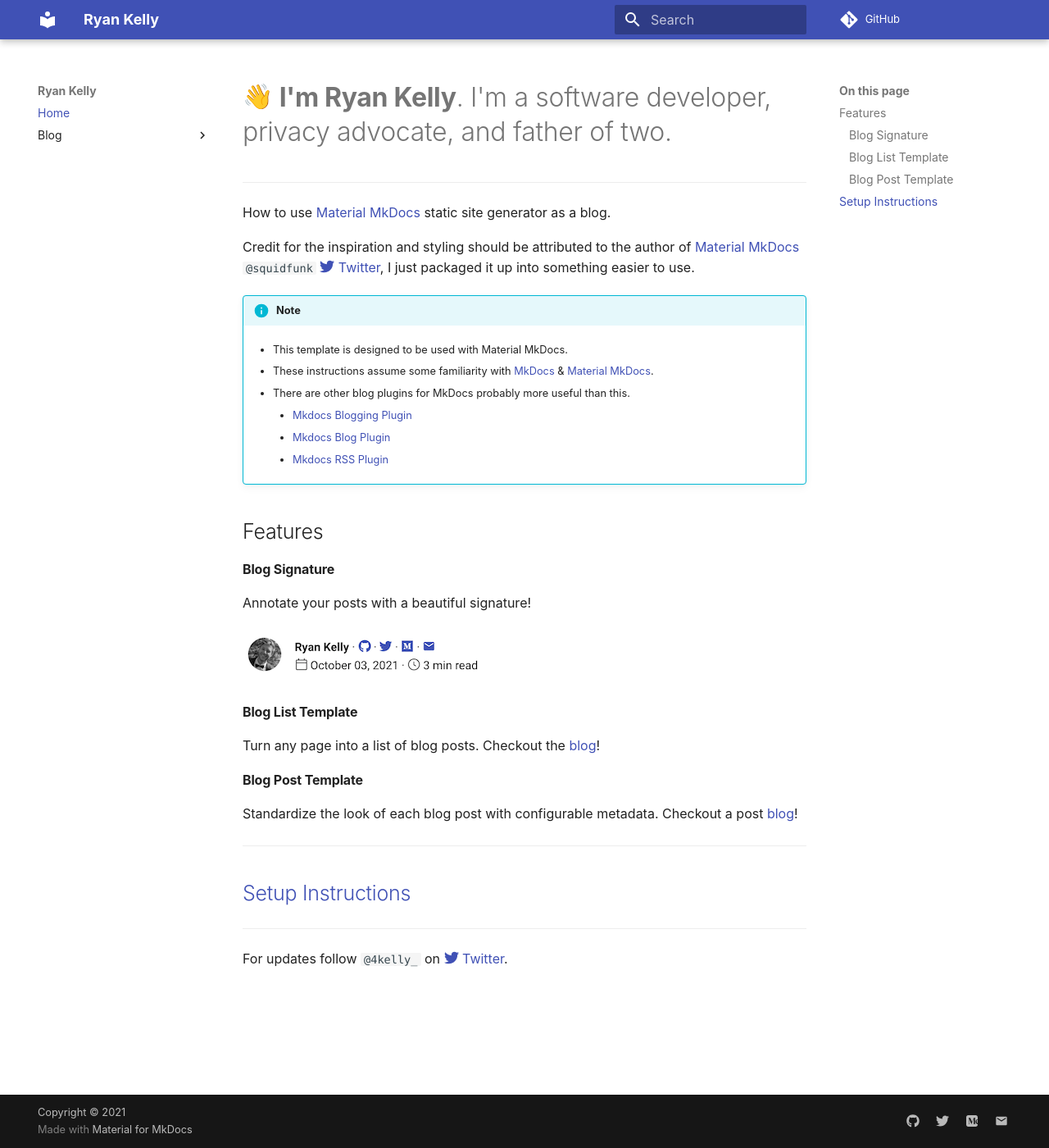
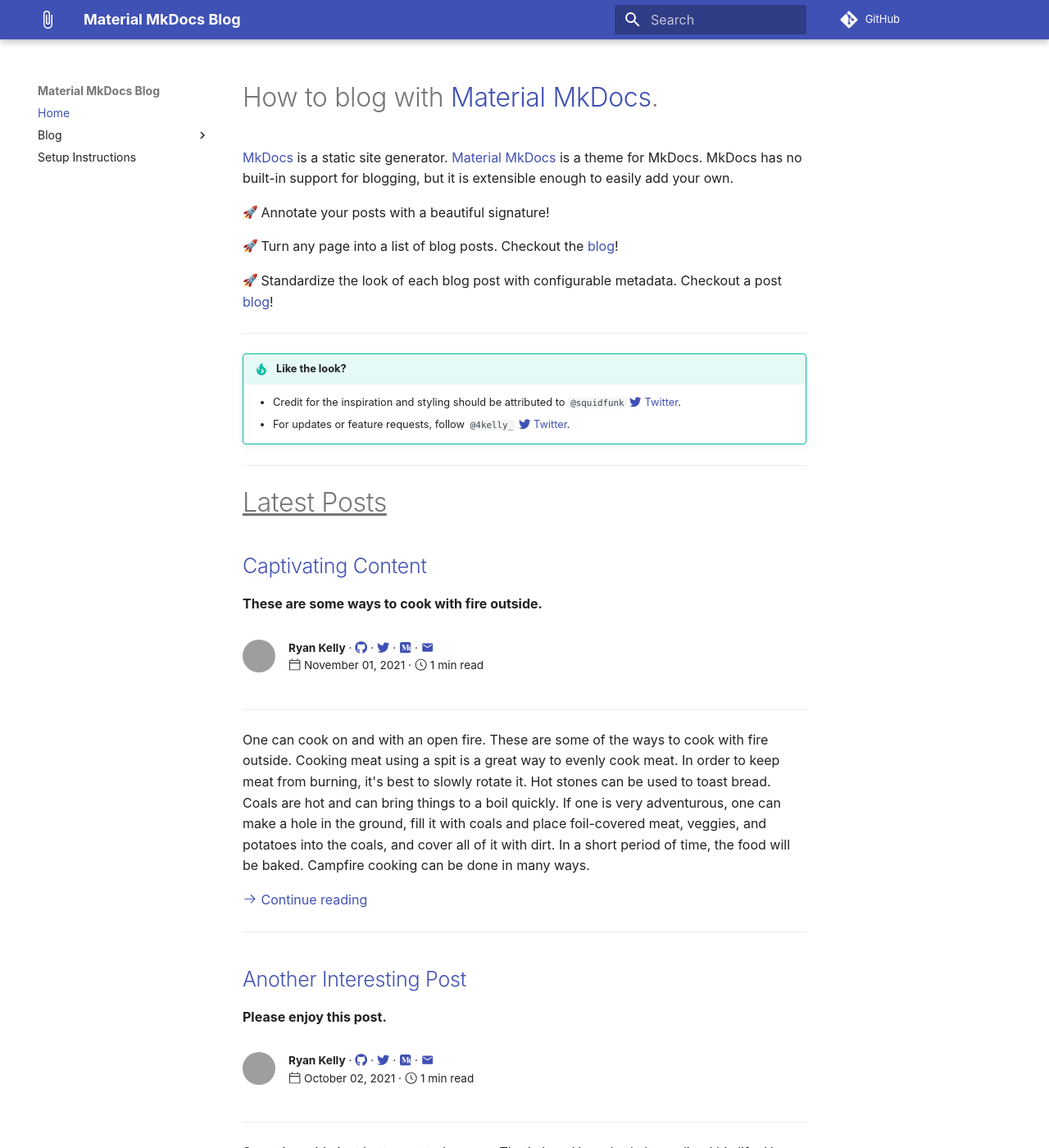
Before and after one commit to 4kelly/material-mkdocs-blog, an MkDocs documentation site: the page built from docs/index.md, in a window 1280 px wide and 1400 px high. Shown: the whole window at 82% size. Built offline with MkDocs 1.6.1 and Material for MkDocs 9.7.7, drawn with Linux system fonts in a browser that asks for light colours; emoji names are drawn with the system emoji font; comment, search, counter and statistics services are not loaded; some of the changed text lies outside the part shown; grey boxes are pictures that could not be loaded.

Commit message:
Move setup instructions to a dedicated page (#7)
- And update README in GitHub

```diff
--- /dev/null
+++ b/docs/blog/2021/cooking_post.md
@@ -0,0 +1,15 @@
+---
+template: blog_post.html
+title: Captivating Content
+description: These are some ways to cook with fire outside.
+date: 2021-11-01
+---
+
+One can cook on and with an open fire. These are some of the ways to cook with fire outside. Cooking meat using a spit is a great way to evenly cook meat. In order to keep meat from burning, it's best to slowly rotate it. Hot stones can be used to toast bread. Coals are hot and can bring things to a boil quickly. If one is very adventurous, one can make a hole in the ground, fill it with coals and place foil-covered meat, veggies, and potatoes into the coals, and cover all of it with dirt. In a short period of time, the food will be baked. Campfire cooking can be done in many ways.
+
+<p hidden>#more</p>
+
+He slowly poured the drink over a large chunk of ice he has especially chiseled off a larger block. He didn't particularly like his drinks cold, but he knew that the drama of chiseling the ice and then pouring a drink over it looked far more impressive than how he actually liked it. It was all about image and he'd managed to perfect the image that he wanted to project.
+It seemed like it should have been so simple. There was nothing inherently difficult with getting the project done. It was simple and straightforward enough that even a child should have been able to complete it on time, but that wasn't the case. The deadline had arrived and the project remained unfinished.
+The words hadn't flowed from his fingers for the past few weeks. He never imagined he'd find himself with writer's block, but here he sat with a blank screen in front of him. That blank screen taunting him day after day had started to play with his mind. He didn't understand why he couldn't even type a single word, just one to begin the process and build from there. And yet, he already knew that the eight hours he was prepared to sit in front of his computer today would end with the screen remaining blank.
+It seemed like it should have been so simple. There was nothing inherently difficult with getting the project done. It was simple and straightforward enough that even a child should have been able to complete it on time, but that wasn't the case. The deadline had arrived and the project remained unfinished.
--- a/docs/index.md
+++ b/docs/index.md
@@ -1,52 +1,30 @@
 ---
-title: Home
-description: MkDocs blog. How to use Material MkDocs static site generator as a blog.
+template: blog_list.html
+title: How to use Material MkDocs as a blog
+description: >
+    MkDocs is a static site generator. Material MkDocs is a theme for MkDocs.
+    MkDocs has no built-in support for blogging, but it is extensible enough to easily add your own.
 ---
 
-# :wave: **I'm Ryan Kelly**. I'm a software developer, privacy advocate, and father of two.
+# How to blog with [Material MkDocs](https://squidfunk.github.io/mkdocs-material/).
+
+[MkDocs](https://www.mkdocs.org) is a static site generator.
+[Material MkDocs](https://squidfunk.github.io/mkdocs-material/) is a theme for MkDocs.
+MkDocs has no built-in support for blogging, but it is extensible enough to easily add your own.
+
+:rocket: Annotate your posts with a beautiful signature!
+
+:rocket: Turn any page into a list of blog posts. Checkout the [blog](/blog)!
+
+:rocket: Standardize the look of each blog post with configurable metadata. Checkout a post [blog](/blog/subtopic/boring_post)!
 
 ---
 
-How to use [Material MkDocs](https://squidfunk.github.io/mkdocs-material/) static site generator as a blog.
+!!! tip "Like the look?"
 
-Credit for the inspiration and styling should be attributed to the author of [Material MkDocs](https://squidfunk.github.io/mkdocs-material/)
-`@squidfunk` [:fontawesome-brands-twitter: Twitter](https://twitter.com/squidfunk),
-I just packaged it up into something easier to use.
-
-!!! info "Note"
-
-    - This template is designed to be used with Material MkDocs.
-
-    - These instructions assume some familiarity with [MkDocs](https://www.mkdocs.org) &
-    [Material MkDocs](https://squidfunk.github.io/mkdocs-material/).
-
-    - There are other blog plugins for MkDocs probably more useful than this.
-
-        - [Mkdocs Blogging Plugin](https://pypi.org/project/mkdocs-blogging-plugin/)
-        - [Mkdocs Blog Plugin](https://pypi.org/project/mkdocs-blog-plugin/)
-        - [Mkdocs RSS Plugin](https://pypi.org/project/mkdocs-rss-plugin/)
-
-
-## Features
-
-#### Blog Signature
-
-Annotate your posts with a beautiful signature!
-
-![Blogging Signature](/img/signature.png){ lazy=true }
-
-#### Blog List Template
-
-Turn any page into a list of blog posts. Checkout the [blog](/blog)!
-
-#### Blog Post Template
-
-Standardize the look of each blog post with configurable metadata. Checkout a post [blog](/blog/subtopic/boring_post)!
+    - Credit for the inspiration and styling should be attributed to `@squidfunk` [:fontawesome-brands-twitter: Twitter](https://twitter.com/squidfunk).
+    - For updates or feature requests, follow `@4kelly_` [:fontawesome-brands-twitter: Twitter](https://twitter.com/4kelly_).
 
 ---
 
-## [Setup Instructions](/blog/2021/how_to_build_this_blog)
-
----
-
-For updates follow `@4kelly_` on [:fontawesome-brands-twitter: Twitter](https://twitter.com/4kelly_).
+# ^^Latest Posts^^
--- a/mkdocs.yml
+++ b/mkdocs.yml
@@ -1,6 +1,6 @@
-site_name: Ryan Kelly
-site_description: Writes software and is concerned about technology privacy.
-copyright: Copyright &copy; 2021 <Name>
+site_name: Material MkDocs Blog
+site_description: How to use Material MkDocs as a blog.
+copyright: Copyright &copy; 2021 Ryan Kelly
 
 repo_url: https://github.com/4kelly/material-mkdocs-blog
 edit_uri: edit/main/docs/
@@ -13,17 +13,18 @@ nav:
   - Blog:
       - blog/index.md
       - 2021:
-          - blog/2021/how_to_build_this_blog.md
+          - blog/2021/cooking_post.md
       - Subtopic:
           - blog/subtopic/boring_post.md
           - blog/subtopic/interesting_post.md
-
+  - Setup Instructions: setup.md
 theme:
   custom_dir: overrides
   name: material
   font: false
   icon:
     repo: fontawesome/brands/git-alt
+    logo: material/paperclip
   features:
     - navigation.instant
     - navigation.indexes
@@ -64,6 +65,9 @@ markdown_extensions:
   - admonition
   - pymdownx.details
   - pymdownx.superfences
+  - pymdownx.caret
+  - pymdownx.mark
+  - pymdownx.tilde
   - pymdownx.emoji:
       emoji_index: !!python/name:materialx.emoji.twemoji
       emoji_generator: !!python/name:materialx.emoji.to_svg
```
Also changed, not shown: README.md (+15 -3 lines), docs/blog/index.md (+3 -1 lines), docs/blog/subtopic/boring_post.md (+1 -2 lines), docs/blog/subtopic/interesting_post.md (+1 -2 lines), docs/setup.md (renamed from docs/blog/2021/how_to_build_this_blog.md, +15 -6 lines).
